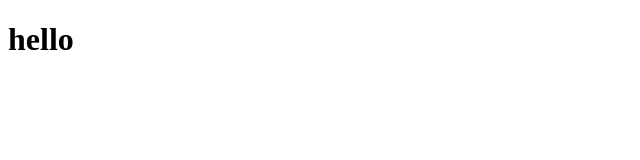
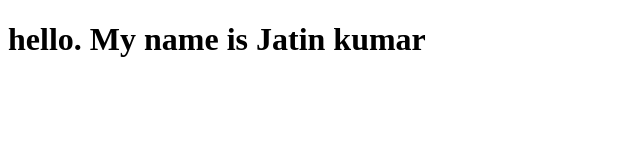
Before and after one commit to JatinKumar204/coursera-work, a plain HTML site: page site/index.html in a window 1280 px wide. Shown: the whole page, without its empty margins (0-640 px from the left). Drawn offline with Linux system fonts and the light colour scheme.

Commit message:
Some addition.

```diff
--- a/site/index.html
+++ b/site/index.html
@@ -7,6 +7,6 @@
     <title>Document</title>
 </head>
 <body>
-    <h1>hello</h1>
+    <h1>hello. My name is Jatin kumar</h1>
 </body>
 </html>
```
